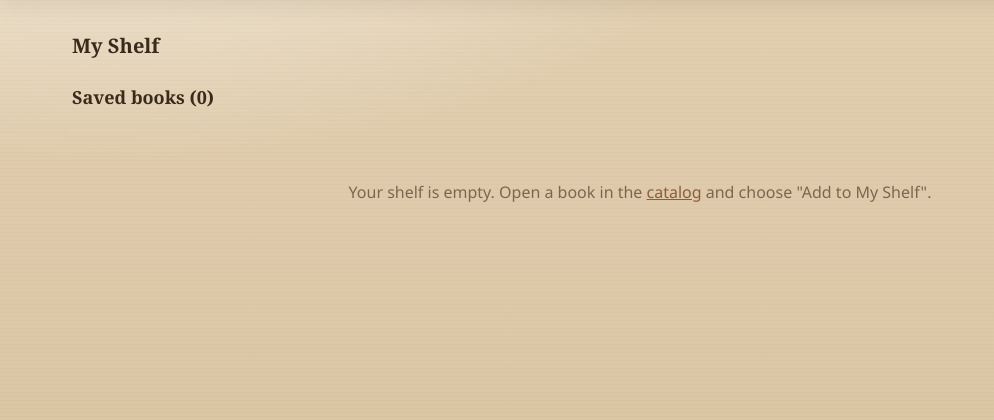
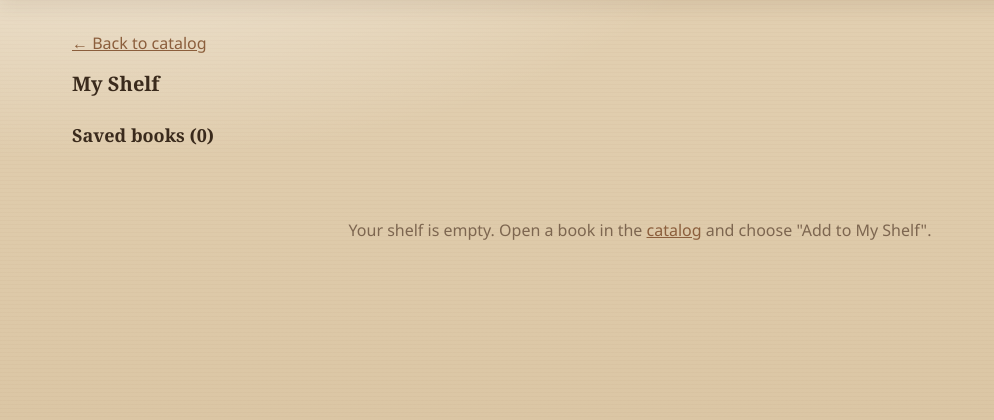
Before and after one commit to Domin21962/Library-System, a PHP site: page /user/shelf.php in a window 1280 px wide. Shown: the part 71-491 px from the top of the page, without its empty margins (0-994 px from the left). Run offline with PHP 8.4, Linux system fonts and the light colour scheme; the visitor is signed in with stand-in values (Sample User, id 1); data comes from the database, SQL or seed files in the repository; data that the repository does not hold is empty.

Commit message:
Add Back to catalog link on shelf and profile pages
Co-Authored-By: Claude Sonnet 5.5 <noreply@anthropic.com>
Claude-Session: https://claude.ai/code/session_01Dz7tv8HSa4jQeUhiB4EoFf

```diff
--- a/user/shelf.php
+++ b/user/shelf.php
@@ -84,6 +84,7 @@ include __DIR__ . '/../includes/header.php';
 </div>
 
 <div class="content wrap-1200">
+    <p class="m-0-0-16"><a href="main.php">← Back to catalog</a></p>
     <h1 class="page-title">My Shelf</h1>
 
     <!-- Continue Reading: books with saved progress -->
```
